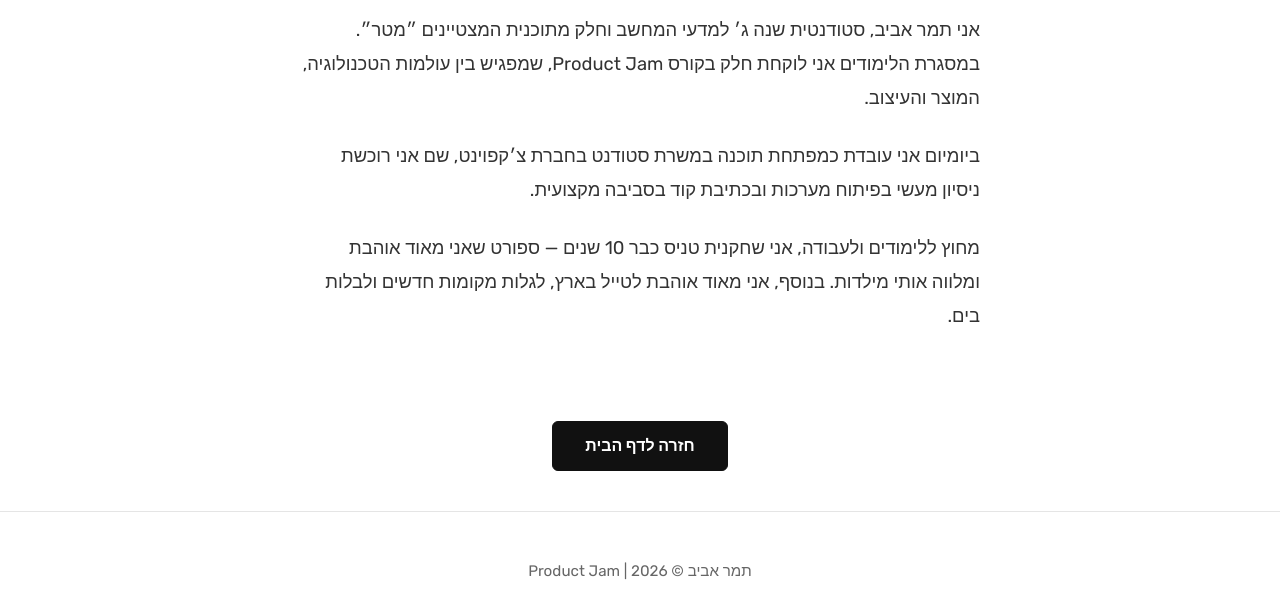
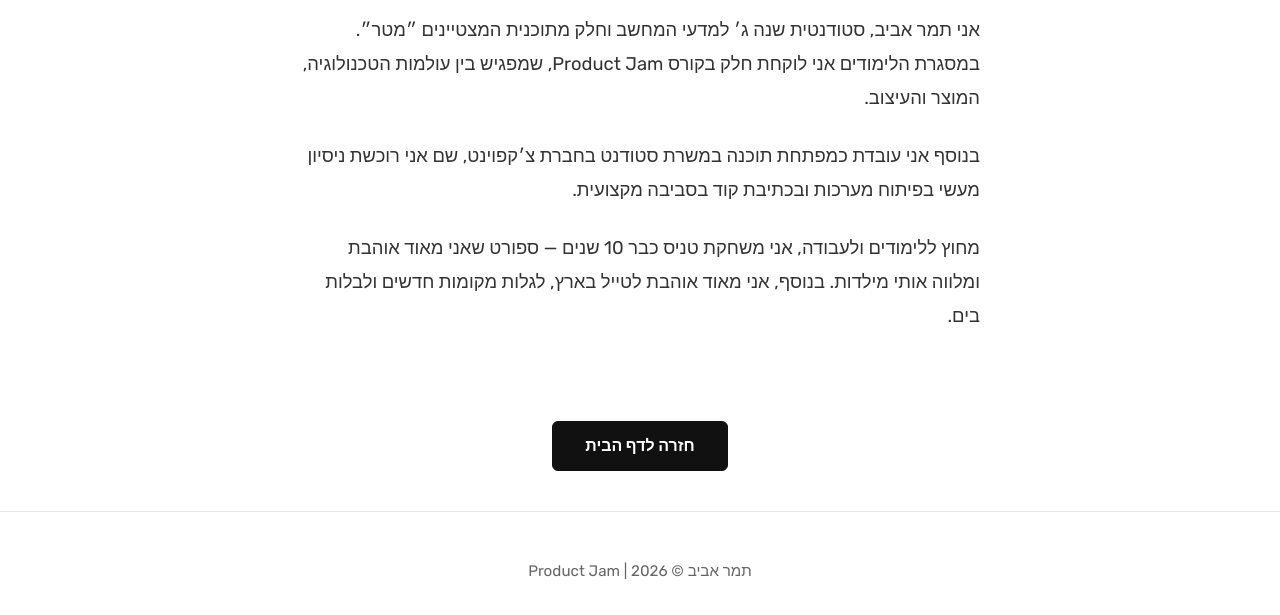
Before and after one commit to tamaraviv/tamar-website, a website built with Vite: page about.html in a window 1280 px wide. Shown: the part 192-807 px from the top of the page. Built offline with nearby package versions, Linux system fonts and the light colour scheme.

Commit message:
fixing the about page

```diff
--- a/about.html
+++ b/about.html
@@ -97,11 +97,11 @@
             עולמות הטכנולוגיה, המוצר והעיצוב.
           </p>
           <p style="margin-bottom: 1.5rem">
-            ביומיום אני עובדת כמפתחת תוכנה במשרת סטודנט בחברת צ׳קפוינט, שם אני
+            בנוסף אני עובדת כמפתחת תוכנה במשרת סטודנט בחברת צ׳קפוינט, שם אני
             רוכשת ניסיון מעשי בפיתוח מערכות ובכתיבת קוד בסביבה מקצועית.
           </p>
           <p style="margin-bottom: 1.5rem">
-            מחוץ ללימודים ולעבודה, אני שחקנית טניס כבר 10 שנים — ספורט שאני מאוד
+            מחוץ ללימודים ולעבודה, אני משחקת טניס כבר 10 שנים — ספורט שאני מאוד
             אוהבת ומלווה אותי מילדות. בנוסף, אני מאוד אוהבת לטייל בארץ, לגלות
             מקומות חדשים ולבלות בים.
           </p>
```
